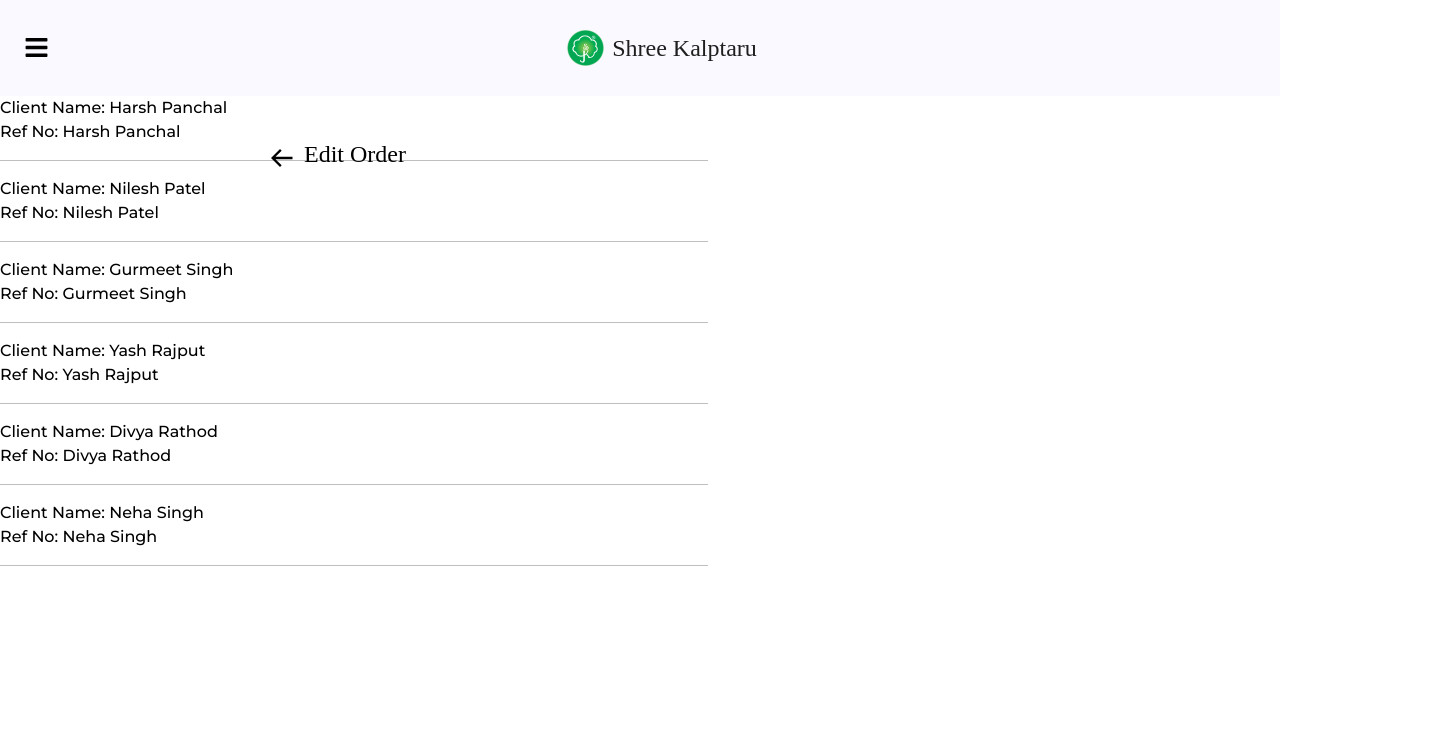
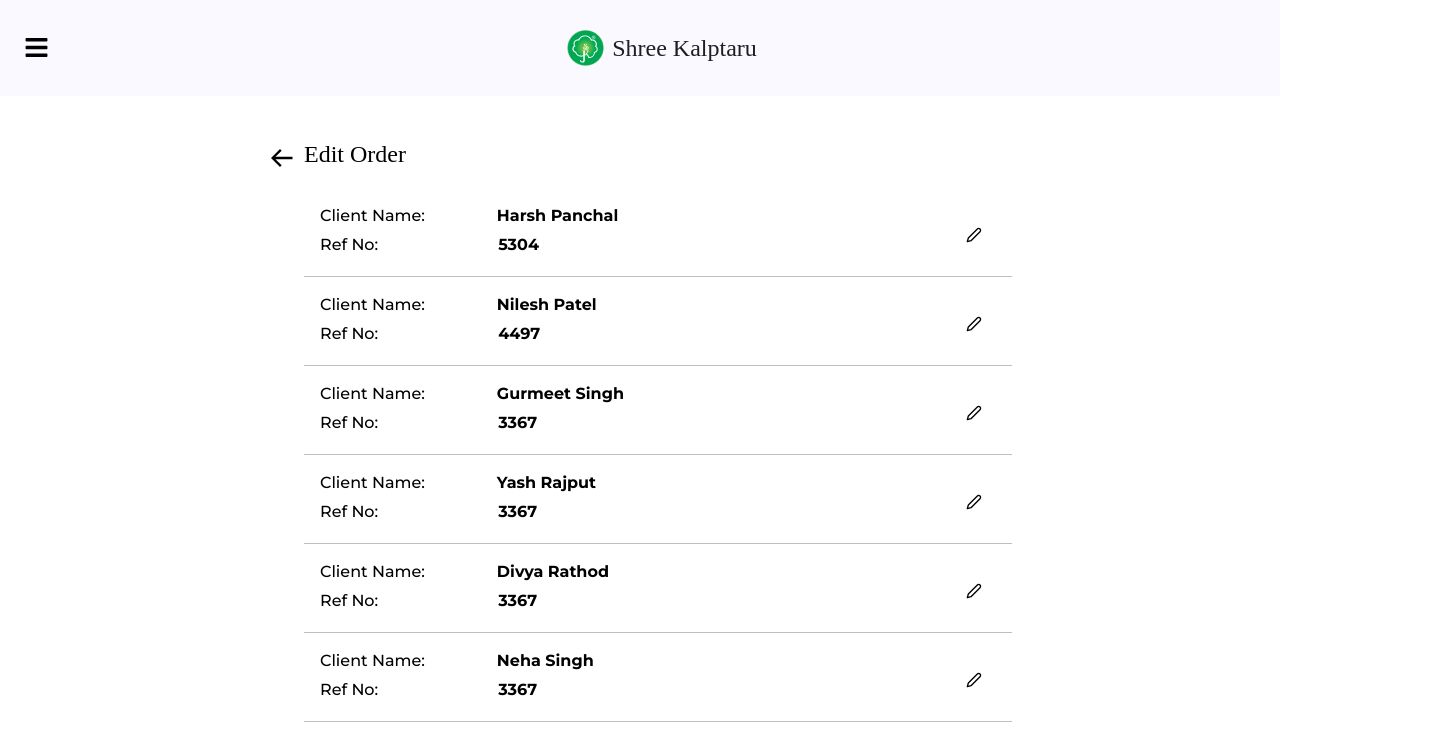
Before and after one commit to Sagardesai13/Kalptart_testing, a React (Create React App) app: page /EditOrder in a window 1280 px wide. Shown: the top 734 px of the page, 1432 px wide, since content can reach past the window. Built offline with nearby package versions, Linux system fonts and the light colour scheme.

Commit message:
Editorder created

```diff
--- a/src/Components/EditOrder/editOrder.css
+++ b/src/Components/EditOrder/editOrder.css
@@ -18,9 +18,14 @@
 .editorder-data{
     height: 400px;
     width: 708px;
+}
 
-}
 .edit-data{
     width: 708px !important;
     list-style: none;
 }
+
+#container{
+    margin-left: 292px;
+    margin-top: 108px;
+}
--- a/src/Components/EditOrder/editOrder.jsx
+++ b/src/Components/EditOrder/editOrder.jsx
@@ -1,32 +1,41 @@
 import React from 'react';
 import { Link } from 'react-router-dom';
 import Navbar from '../NavBar/Navbar';
-import {BiArrowBack} from "react-icons/bi";
+import { BiArrowBack } from "react-icons/bi";
 import './editOrder.css';
 import Home from '../Home/Home'
 import { editData } from './editData';
 
 function editOrder() {
-    return(
+  return (
     <>
-        <Navbar/>
+      <Navbar />
       <div className="edit-text">
         <Link to='../Home'>
-      <BiArrowBack className='m-2' style={{color: 'black', height: '28px', width: '28px',top:'24px',left:'24px'}}/>
+          <BiArrowBack className='m-2' style={{ color: 'black', height: '28px', width: '28px', top: '24px', left: '24px' }} />
         </Link>
         <p className='editorder-text'>Edit Order</p>
       </div>
-        <div className='editorder-data'>
+
+      <div className='container' id="container">
+        <ui className='editorder-data'>
           {editData.map((item, index) => {
             return (
               <li key={index} className={item.cName}>
-                 Client Name: {item.cname}
-                 <br></br>
-                 Ref No: {item.cname}
-                 <hr></hr>
+                <div style={{'margin-left':'16px'}}>
+                  Client Name:
+                  <text style={{ 'margin-left': '72px', 'font-weight': 'bold' }}>{item.cname}</text>
+                </div>
+                <div style={{ 'margin-top': '5px', 'margin-left':'16px' }}>
+                  Ref No:
+                  <text style={{ 'margin-left': '120px', 'font-weight': 'bold' }}>{item.rno}</text>
+                </div>
+                <div style={{'margin-top':'-35px', 'margin-left':'662px'}}>{item.icon}</div>
+                <hr style={{'margin-top':'30px'}}></hr>
               </li>
             );
           })}
+        </ui>
       </div>
 
     </>
--- a/src/Components/NavBar/Navbar.jsx
+++ b/src/Components/NavBar/Navbar.jsx
@@ -8,7 +8,6 @@ import { SidebarData } from './Sidebar';
 import './Navbar.css';
 import logo from './logo.png';
 import { IconContext } from 'react-icons';
-import { isClickableInput } from '@testing-library/user-event/dist/utils';
 
 function Navbar() {
   const [sidebar, setSidebar] = useState(false);
@@ -40,13 +39,6 @@ function Navbar() {
     return click;
   }
 
-  /*useEffect(()=>{
-
-    document.addEventListener("mousedown", ()=> {
-        setSidebar(false);
-    })
-
-  });*/
 
   let click = useClickOutSide(()=>{
 
@@ -74,7 +66,7 @@ function Navbar() {
                 <AiIcons.AiOutlineClose />
               </Link>
             </li>
-            <hr className='first_hr'></hr>
+            <hr className='first_hr' style={{ 'margin-top': '15px'}}></hr>
             {SidebarData.map((item, index) => {
               return (
                 <li key={index} className={item.cName}>
```
Lines whose indentation alone changed are shown as unchanged.
